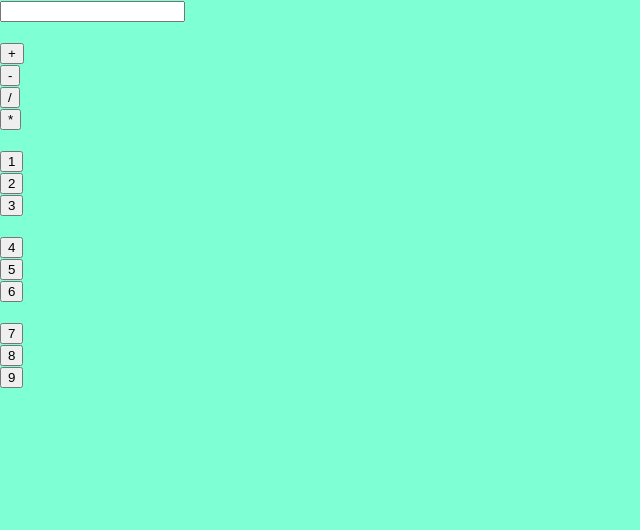
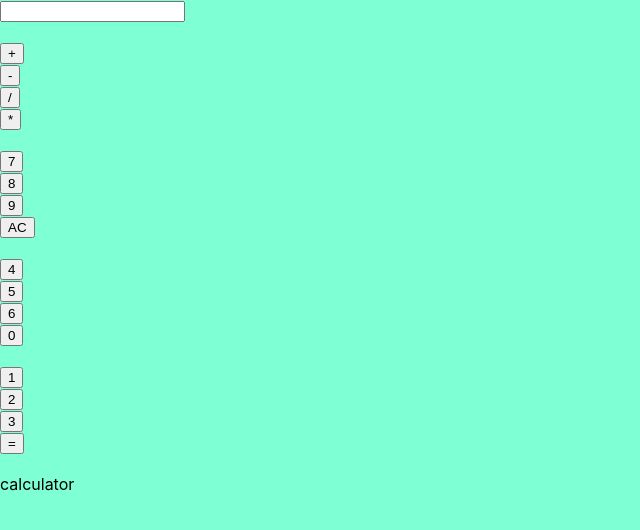
Before and after one commit to vigneshwar-d/calculator-react-app, a React app: page / in a window 1280 px wide. Shown: the top 530 px of the page, without its empty margins (0-640 px from the left). Built offline with nearby package versions, Linux system fonts and the light colour scheme.

Commit message:
Bottom text added

```diff
--- a/src/Chassis/Chassis.css
+++ b/src/Chassis/Chassis.css
@@ -5,5 +5,14 @@
   width: 400px;
   height: 500px;
   margin-top: 100px;
-  border-radius: 20px;
+  border-radius: 30px;
 }
+
+.BottomText {
+  padding: 20px;
+  font-family: monospace;
+  margin-left: 20px;
+  color: #aaa;
+  font-size: 15px;
+  letter-spacing: 15px;
+}
--- a/src/Chassis/Chassis.js
+++ b/src/Chassis/Chassis.js
@@ -19,15 +19,19 @@ class Chassis extends Component {
         <Operands numbers="0" />
         <Operands numbers="1" />
         <Operands numbers="2" />
+        <Operands numbers="3" />
         <br />
-        <Operands numbers="3" />
         <Operands numbers="4" />
         <Operands numbers="5" />
-        <br />
         <Operands numbers="6" />
         <Operands numbers="7" />
+        <br />
         <Operands numbers="8" />
+        <Operands numbers="9" />
+        <Operands numbers="10" />
+        <Operands numbers="11" />
         <br />
+        <span className={styles.BottomText}>calculator</span>
       </div>
     );
   }
--- a/src/Chassis/DisplayUnit/DisplayUnit.css
+++ b/src/Chassis/DisplayUnit/DisplayUnit.css
@@ -1,7 +1,8 @@
 .DisplayUnit input {
-  margin: 20px;
+  margin-top: 50px;
+  margin-bottom: 10px;
   padding: 10px;
-  width: 340px;
+  width: 300px;
   border-radius: 10px;
   box-shadow: none;
   text-align: right;
--- a/src/Chassis/Operands/Operands.css
+++ b/src/Chassis/Operands/Operands.css
@@ -7,10 +7,7 @@
   font-size: 25px;
   width: 60px;
   height: 60px;
-  margin-top: 20px;
-  margin-bottom: 20px;
-  margin-left: 29px;
-  margin-right: 29px;
+  margin: 10px;
   border: whitesmoke;
   border-radius: 60px;
   background-color: whitesmoke;
--- a/src/Chassis/Operands/Operands.js
+++ b/src/Chassis/Operands/Operands.js
@@ -2,7 +2,20 @@ import React from "react";
 
 import styles from "./Operands.css";
 
-const operandNumbers = ["1", "2", "3", "4", "5", "6", "7", "8", "9"];
+const operandNumbers = [
+  "7",
+  "8",
+  "9",
+  "AC",
+  "4",
+  "5",
+  "6",
+  "0",
+  "1",
+  "2",
+  "3",
+  "="
+];
 
 const operands = props => {
   return (
```
